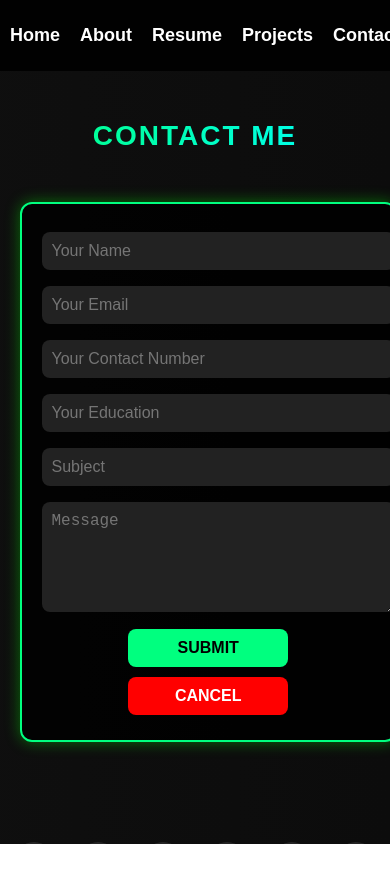
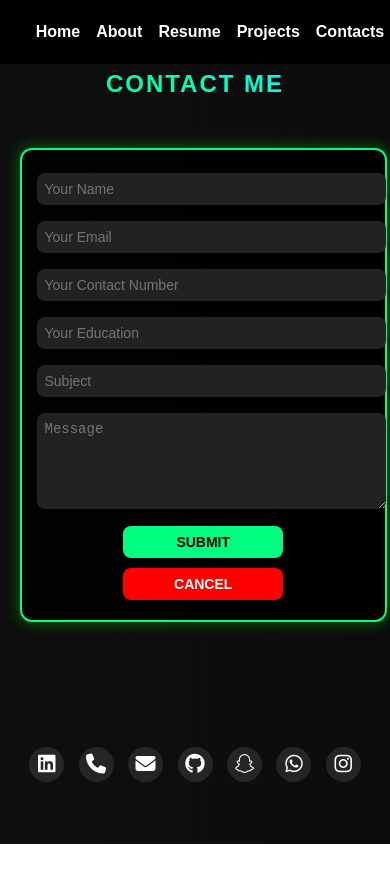
Before and after one commit to pra11chi2004/Portfolio, a website: page contact.html in a window 390 px wide. After the commit the page ends 844 px from the top, so only its background shows below. Drawn offline with nearby package versions, Linux system fonts and the light colour scheme.

Commit message:
Updated some parts of the project

```diff
--- a/About.css
+++ b/About.css
@@ -70,7 +70,7 @@ nav ul li {
 nav ul li a {
     color: white;
     text-decoration: none;
-    font-size: 1.2rem;
+    font-size: 2rem;
     transition: color 0.3s ease-in-out;
 }
 
@@ -304,3 +304,53 @@ footer {
         font-size: 1.5rem;
     }
 }
+/* Global adjustments for very small devices (max-width: 480px) */
+@media (max-width: 480px) {
+    /* Adjust overall page typography and spacing */
+    body {
+      font-size: 0.85rem;
+      padding: 5px;
+    }
+
+    /* Reduce header padding and scale down the main title */
+    header {
+      padding: 10px 5%;
+    }
+    header h1 {
+      font-size: 1.5rem;
+    }
+
+    /* Adjust navigation layout for easier tapping */
+    nav ul {
+      flex-direction: column;
+      gap: 8px;
+      align-items: center;
+    }
+    nav ul li a {
+      font-size: 1.5rem;
+    }
+
+    /* Reduce padding for sections to maximize screen real estate */
+    .about-section,
+    .stats-section,
+    footer {
+      padding: 10px;
+    }
+
+    /* Optionally, adjust container widths if needed */
+    .about-container {
+      padding: 0 10px;
+    }
+
+    /* Ensure that images and boxes remain well sized */
+    .about-container img {
+      width: 100%;
+      max-width: 200px;
+    }
+
+    /* You can also reduce the gap between social icons if you have any */
+    .social-icons a {
+      font-size: 1.5rem;
+      margin: 5px;
+    }
+  }
--- a/Projects.css
+++ b/Projects.css
@@ -160,3 +160,44 @@ button:hover {
         padding: 8px;
     }
 }
+@media (max-width: 480px) {
+    /* Overall adjustments for smaller screens */
+    body {
+      font-size: 0.9rem;  /* Slightly reduce the base font size */
+      padding: 5px;
+    }
+
+    /* Header: Adjust spacing and heading size if needed */
+    h1 {
+      font-size: 1.8rem;
+      margin-top: 15px;
+    }
+
+    /* Navbar: Stack links vertically with a bit more spacing */
+    .navbar ul {
+      flex-direction: column;
+      gap: 8px;
+    }
+
+    .navbar a {
+      font-size: 16px;  /* Slightly reduce nav link size */
+    }
+
+    /* Project Cards: Make sure they take full width on very small screens */
+    .project-card {
+      width: 100%;
+      margin: 10px 0;  /* Increase vertical spacing between cards */
+    }
+
+    /* Buttons: Scale down button size and text */
+    button {
+      font-size: 16px;
+      padding: 8px;
+    }
+
+    /* GitHub Button: Scale down as well */
+    .github-btn {
+      font-size: 16px;
+      padding: 8px;
+    }
+  }
--- a/contact.css
+++ b/contact.css
@@ -176,3 +176,42 @@ h1 {
     line-height: 40px;
   }
 }
+/* For mobile phones (480px and below) */
+@media (max-width: 480px) {
+  .container {
+    padding: 50px 10px;
+  }
+
+  h1 {
+    font-size: 24px;
+  }
+
+  nav a {
+    font-size: 16px;
+    margin: 8px;
+  }
+
+  .contact-form {
+    padding: 15px;
+    width: 95%;
+  }
+
+  .contact-form input,
+  .contact-form textarea {
+    font-size: 14px;
+    padding: 8px;
+  }
+
+  .contact-form button {
+    font-size: 14px;
+    padding: 8px;
+  }
+
+  .social-icons a {
+    font-size: 20px;
+    width: 35px;
+    height: 35px;
+    line-height: 35px;
+    margin: 5px;
+  }
+}
--- a/index.css
+++ b/index.css
@@ -136,3 +136,70 @@ nav ul li a:hover, .active {
     color: orange;
     transform: rotate(10deg);
 }
+/* ------------------ MEDIA QUERIES ------------------ */
+
+/* For tablets and below (768px) */
+@media (max-width: 768px) {
+    .container {
+      height: auto;
+      padding: 40px 20px;
+    }
+
+    .profile-pic {
+      width: 200px;
+      height: 200px;
+    }
+
+    h1 {
+      font-size: 2.2rem;
+    }
+
+    p {
+      font-size: 1.2rem;
+    }
+
+    nav ul {
+      flex-direction: column;
+      gap: 10px;
+    }
+
+    nav ul li a {
+      font-size: 1rem;
+    }
+
+    .social-icons a {
+      font-size: 30px;
+      width: 50px;
+      height: 50px;
+      line-height: 50px;
+    }
+  }
+
+  /* For mobile phones (480px and below) */
+  @media (max-width: 480px) {
+    .profile-pic {
+      width: 150px;
+      height: 150px;
+    }
+
+    h1 {
+      font-size: 1.8rem;
+    }
+
+    p {
+      font-size: 1rem;
+    }
+
+    nav ul {
+      flex-direction: column;
+      gap: 5px;
+    }
+
+    .social-icons a {
+      font-size: 25px;
+      width: 40px;
+      height: 40px;
+      line-height: 40px;
+      margin: 5px;
+    }
+  }
```
Also changed, not shown: index.html (+1 -0 lines).
